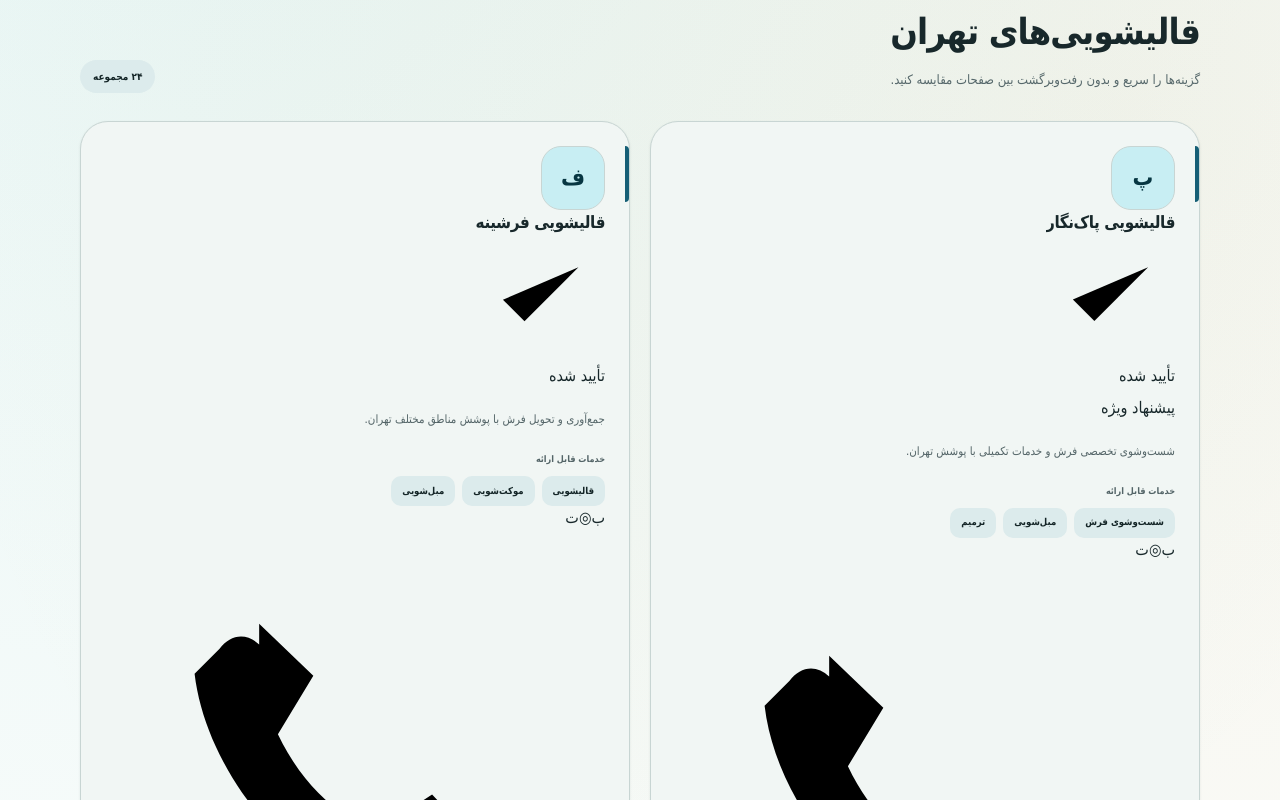
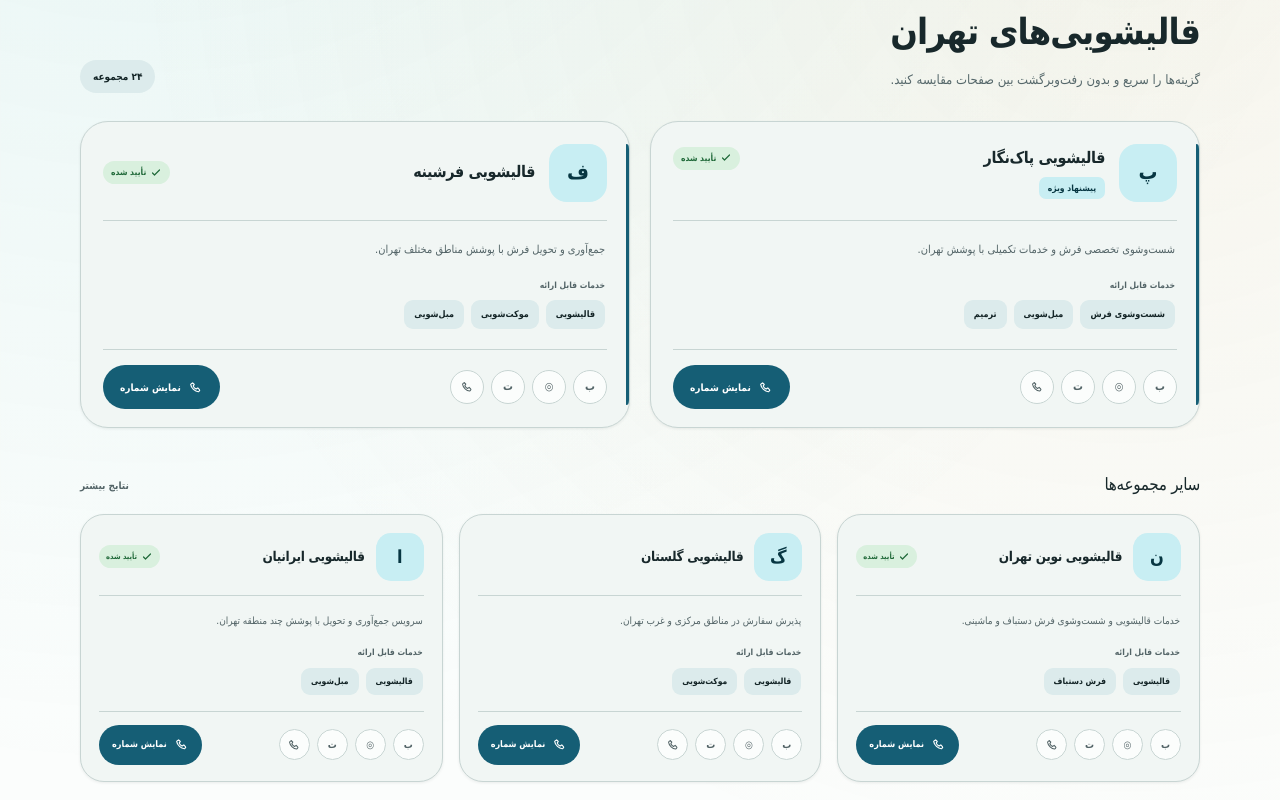
Before and after one commit to HoseinPirhadi/nextjs-boilerplate, a Next.js app: page / in a window 1280 px wide. Shown: the part 980-1780 px from the top of the page. Built offline with nearby package versions, Linux system fonts and the light colour scheme; a web font is replaced by a local one.

Commit message:
style: polish cleaner card hierarchy and spacing

```diff
--- a/app/header-glass.css
+++ b/app/header-glass.css
@@ -1,106 +1,59 @@
 /* Layered glass header using real backdrop surface */
-.m3-page {
-  background:
-    radial-gradient(circle at 12% 10%, rgba(22,166,161,.10), transparent 28%),
-    radial-gradient(circle at 88% 18%, rgba(199,155,67,.09), transparent 24%),
-    var(--m3-surface) !important;
-}
+.m3-page{background:radial-gradient(circle at 12% 10%,rgba(22,166,161,.10),transparent 28%),radial-gradient(circle at 88% 18%,rgba(199,155,67,.09),transparent 24%),var(--m3-surface)!important}
+.m3-hero{background:transparent!important}
+.site-header{position:relative!important;isolation:isolate!important;overflow:visible!important;background:transparent!important;border-color:rgba(255,255,255,.55)!important;box-shadow:0 18px 48px rgba(20,38,42,.14),inset 0 1px 0 rgba(255,255,255,.75)!important}
+.site-header::before{content:"";position:absolute;inset:0;height:200%;z-index:-1;pointer-events:none;backdrop-filter:blur(30px) saturate(165%);-webkit-backdrop-filter:blur(30px) saturate(165%);background:rgba(255,255,255,.18);mask-image:linear-gradient(to bottom,black 0% 50%,transparent 50% 100%);-webkit-mask-image:linear-gradient(to bottom,black 0% 50%,transparent 50% 100%)}
+.site-header::after{content:"";position:absolute;inset:0;pointer-events:none;border-radius:inherit;background:linear-gradient(120deg,rgba(255,255,255,.38),rgba(255,255,255,.08));z-index:-1}
+.site-header>*{position:relative;z-index:2}
+@media(max-width:900px){.site-header::before{backdrop-filter:blur(28px) saturate(160%);-webkit-backdrop-filter:blur(28px) saturate(160%)}}
 
-.m3-hero { background: transparent !important; }
+/* Cleaner cards — rebuilt hierarchy */
+.m3-featured-grid,.m3-cleaner-grid{display:grid;grid-template-columns:repeat(2,minmax(0,1fr));gap:20px}
+.m3-cleaner-card{position:relative;display:flex;flex-direction:column;min-width:0;min-height:0;padding:22px 22px 18px;overflow:hidden;border:1px solid var(--m3-outline-variant);border-radius:28px;background:var(--m3-surface-container-low);color:var(--m3-on-surface);box-shadow:0 1px 3px rgba(24,40,43,.07),0 8px 24px rgba(24,40,43,.04);transition:transform 180ms ease,box-shadow 180ms ease,border-color 180ms ease}
+.m3-cleaner-card:hover{transform:translateY(-2px);border-color:var(--m3-outline);box-shadow:0 4px 12px rgba(24,40,43,.10),0 16px 30px rgba(24,40,43,.06)}
+.m3-cleaner-card.is-featured{background:var(--m3-surface-container);border-color:rgba(21,94,117,.28)}
+.m3-cleaner-card.is-featured::before{content:"";position:absolute;inset-inline-start:0;top:22px;bottom:22px;width:3px;border-radius:0 99px 99px 0;background:var(--m3-primary)}
 
-.site-header {
-  position: relative !important;
-  isolation: isolate !important;
-  overflow: visible !important;
-  background: transparent !important;
-  border-color: rgba(255,255,255,.55) !important;
-  box-shadow:
-    0 18px 48px rgba(20,38,42,.14),
-    inset 0 1px 0 rgba(255,255,255,.75) !important;
-}
+.m3-cleaner-top{display:flex;align-items:center;gap:14px;min-width:0;padding-bottom:18px;border-bottom:1px solid var(--m3-outline-variant)}
+.m3-avatar{width:58px;height:58px;display:grid;place-items:center;flex:0 0 58px;border-radius:18px;background:var(--m3-primary-container);color:var(--m3-on-primary-container);font-size:21px;font-weight:900}
+.m3-cleaner-title{min-width:0;flex:1}
+.m3-cleaner-name-row{display:flex;align-items:center;gap:8px;min-width:0}
+.m3-cleaner-name-row h3{min-width:0;flex:1;margin:0;font-size:16px;line-height:1.55;font-weight:850;letter-spacing:-.025em;white-space:nowrap;overflow:hidden;text-overflow:ellipsis}
+.m3-verified{display:inline-flex;align-items:center;gap:4px;flex:0 0 auto;min-height:23px;padding:0 8px;border-radius:999px;background:var(--m3-success-container);color:var(--m3-success);font-size:8.5px;font-weight:850;white-space:nowrap}
+.m3-verified svg{width:12px;height:12px;fill:none;stroke:currentColor;stroke-width:2.4;stroke-linecap:round;stroke-linejoin:round}
+.m3-featured-label{display:inline-flex;margin-top:7px;min-height:22px;align-items:center;padding:0 9px;border-radius:7px;background:var(--m3-primary-container);color:var(--m3-on-primary-container);font-size:8.5px;font-weight:850}
 
-/* Real frosted glass layer */
-.site-header::before {
-  content: "";
-  position: absolute;
-  inset: 0;
-  height: 200%;
-  z-index: -1;
-  pointer-events: none;
+.m3-cleaner-content{padding:18px 2px 20px}
+.m3-cleaner-description{margin:0 0 18px;color:var(--m3-on-surface-variant);font-size:11px;line-height:2}
+.m3-cleaner-services{display:flex;flex-direction:column;gap:9px}
+.m3-field-label{color:var(--m3-on-surface-variant);font-size:8.5px;font-weight:850}
+.m3-chip-row{display:flex;flex-wrap:wrap;gap:7px}
+.m3-chip{min-height:29px;display:inline-flex;align-items:center;padding:0 10px;border-radius:9px;background:var(--m3-secondary-container);color:var(--m3-on-secondary-container);font-size:9px;font-weight:750}
 
-  backdrop-filter: blur(30px) saturate(165%);
-  -webkit-backdrop-filter: blur(30px) saturate(165%);
-
-  background: rgba(255,255,255,.18);
-
-  mask-image: linear-gradient(to bottom, black 0% 50%, transparent 50% 100%);
-  -webkit-mask-image: linear-gradient(to bottom, black 0% 50%, transparent 50% 100%);
-}
-
-.site-header::after {
-  content: "";
-  position: absolute;
-  inset: 0;
-  pointer-events: none;
-  border-radius: inherit;
-  background: linear-gradient(120deg, rgba(255,255,255,.38), rgba(255,255,255,.08));
-  z-index: -1;
-}
-
-.site-header > * {
-  position: relative;
-  z-index: 2;
-}
-
-@media (max-width: 900px) {
-  .site-header::before {
-    backdrop-filter: blur(28px) saturate(160%);
-    -webkit-backdrop-filter: blur(28px) saturate(160%);
-  }
-}
-
-/* Cleaner cards — Material 3, aligned layout */
-.m3-featured-grid,.m3-cleaner-grid{display:grid;grid-template-columns:repeat(2,minmax(0,1fr));gap:20px}
-.m3-cleaner-card{position:relative;display:flex;flex-direction:column;min-width:0;padding:24px;overflow:hidden;border:1px solid var(--m3-outline-variant);border-radius:28px;background:var(--m3-surface-container-low);color:var(--m3-on-surface);box-shadow:0 1px 3px rgba(24,40,43,.08),0 6px 18px rgba(24,40,43,.035);transition:box-shadow 180ms ease,transform 180ms ease,border-color 180ms ease}
-.m3-cleaner-card:hover{transform:translateY(-2px);border-color:var(--m3-outline);box-shadow:0 3px 8px rgba(24,40,43,.10),0 12px 28px rgba(24,40,43,.07)}
-.m3-cleaner-card.is-featured{background:var(--m3-surface-container);border-color:var(--m3-primary)}
-.m3-cleaner-card.is-featured::before{content:"";position:absolute;inset-inline-start:0;top:24px;width:4px;height:56px;border-radius:0 999px 999px 0;background:var(--m3-primary)}
-
-.m3-cleaner-head{display:flex;align-items:center;gap:16px;min-width:0}
-.m3-avatar{width:64px;height:64px;display:grid;place-items:center;flex:0 0 64px;border-radius:20px;border:1px solid var(--m3-outline-variant);background:var(--m3-primary-container);color:var(--m3-on-primary-container);font-size:23px;font-weight:900}
-.m3-cleaner-title{min-width:0;flex:1;display:flex;flex-direction:column;align-items:flex-start;gap:8px}
-.m3-badges{display:flex;align-items:center;flex-wrap:wrap;gap:6px;min-height:22px}
-.m3-badge{min-height:24px;display:inline-flex;align-items:center;gap:5px;padding:0 9px;border-radius:999px;font-size:9px;font-weight:850;white-space:nowrap}
-.m3-badge-primary{background:var(--m3-primary-container);color:var(--m3-on-primary-container)}
-.m3-badge-success{background:var(--m3-success-container);color:var(--m3-success)}
-.m3-badge-success svg{width:12px;height:12px;fill:none;stroke:currentColor;stroke-width:2.4;stroke-linecap:round;stroke-linejoin:round}
-.m3-cleaner-title h3{width:100%;margin:0;font-size:17px;line-height:1.5;letter-spacing:-.025em;white-space:nowrap;overflow:hidden;text-overflow:ellipsis}
-
-.m3-cleaner-body{display:flex;flex-direction:column;min-width:0;flex:1}
-.m3-cleaner-description{margin:20px 0 22px;color:var(--m3-on-surface-variant);font-size:11.5px;line-height:2}
-.m3-cleaner-services{display:flex;flex-direction:column;gap:9px}
-.m3-field-label{color:var(--m3-on-surface-variant);font-size:9px;font-weight:850}
-.m3-chip-row{display:flex;flex-wrap:wrap;gap:7px}
-.m3-chip{min-height:30px;display:inline-flex;align-items:center;padding:0 11px;border:0;border-radius:10px;background:var(--m3-secondary-container);color:var(--m3-on-secondary-container);font-size:9.5px;font-weight:750}
-
-.m3-cleaner-contact-row{display:flex;align-items:center;flex-wrap:wrap;gap:7px;margin-top:20px;padding-top:17px;border-top:1px solid var(--m3-outline-variant)}
-.m3-contact-item{min-height:30px;display:inline-flex;align-items:center;gap:6px;padding:0 9px;border:1px solid var(--m3-outline-variant);border-radius:999px;background:var(--m3-surface);color:var(--m3-on-surface-variant);font-size:8.5px;font-weight:750;white-space:nowrap}
-.m3-contact-item svg{width:13px;height:13px;fill:none;stroke:currentColor;stroke-width:1.8;stroke-linecap:round;stroke-linejoin:round}
-.m3-contact-dot{width:17px;height:17px;display:grid;place-items:center;flex:0 0 17px;border-radius:50%;background:var(--m3-secondary-container);color:var(--m3-primary);font-size:8px;font-weight:900}
-
-.m3-card-actions{margin-top:20px;padding-top:17px;border-top:1px solid var(--m3-outline-variant)}
-.m3-filled-button{width:100%;min-height:48px;display:inline-flex;align-items:center;justify-content:center;gap:8px;border:0;border-radius:999px;background:var(--m3-primary);color:#fff;font-size:11px;font-weight:850;cursor:pointer;box-shadow:none}
-.m3-filled-button svg{width:16px;height:16px;fill:none;stroke:currentColor;stroke-width:1.8;stroke-linecap:round;stroke-linejoin:round}
+.m3-cleaner-footer{display:flex;align-items:center;gap:12px;margin-top:auto;padding-top:15px;border-top:1px solid var(--m3-outline-variant)}
+.m3-contact-row{display:flex;align-items:center;gap:7px;flex:1;min-width:0}
+.m3-contact-icon{width:34px;height:34px;display:grid;place-items:center;flex:0 0 34px;border:1px solid var(--m3-outline-variant);border-radius:50%;background:var(--m3-surface);color:var(--m3-on-surface-variant);font-size:11px;font-weight:900}
+.m3-contact-icon svg{width:14px;height:14px;fill:none;stroke:currentColor;stroke-width:1.8;stroke-linecap:round;stroke-linejoin:round}
+.m3-filled-button{min-height:44px;padding:0 17px;display:inline-flex;align-items:center;justify-content:center;gap:7px;border:0;border-radius:999px;background:var(--m3-primary);color:#fff;font-size:10px;font-weight:850;white-space:nowrap;cursor:pointer;box-shadow:none}
+.m3-filled-button svg{width:15px;height:15px;fill:none;stroke:currentColor;stroke-width:1.8;stroke-linecap:round;stroke-linejoin:round}
 
 .m3-subhead{display:flex;align-items:center;justify-content:space-between;gap:18px;margin:44px 0 16px}
 .m3-subhead h3{margin:0;font-size:17px;letter-spacing:-.02em}
 .m3-subhead span{color:var(--m3-on-surface-variant);font-size:10px;font-weight:750}
 .m3-cleaner-grid{grid-template-columns:repeat(3,minmax(0,1fr));gap:16px}
-.m3-cleaner-grid .m3-cleaner-card{padding:20px;border-radius:24px}
-.m3-cleaner-grid .m3-avatar{width:52px;height:52px;flex-basis:52px;border-radius:16px;font-size:19px}
-.m3-cleaner-grid .m3-cleaner-title h3{font-size:14px}
-.m3-cleaner-grid .m3-cleaner-description{margin:17px 0 19px;font-size:10.5px}
-.m3-cleaner-grid .m3-cleaner-contact-row{margin-top:17px}
-.m3-cleaner-grid .m3-card-actions{margin-top:17px}
-@media(max-width:900px){.m3-featured-grid,.m3-cleaner-grid{grid-template-columns:1fr 1fr}}
-@media(max-width:640px){.m3-featured-grid,.m3-cleaner-grid{grid-template-columns:1fr;gap:12px}.m3-cleaner-card{padding:20px;border-radius:24px}.m3-cleaner-card.is-featured::before{top:20px;height:52px}.m3-cleaner-title h3{white-space:normal}}
+.m3-cleaner-grid .m3-cleaner-card{padding:18px 18px 16px;border-radius:24px}
+.m3-cleaner-grid .m3-cleaner-card.is-featured::before{top:18px;bottom:18px}
+.m3-cleaner-grid .m3-cleaner-top{gap:11px;padding-bottom:14px}
+.m3-cleaner-grid .m3-avatar{width:48px;height:48px;flex-basis:48px;border-radius:15px;font-size:18px}
+.m3-cleaner-grid .m3-cleaner-name-row h3{font-size:13.5px}
+.m3-cleaner-grid .m3-verified{font-size:7.5px;padding:0 7px}
+.m3-cleaner-grid .m3-featured-label{font-size:7.5px}
+.m3-cleaner-grid .m3-cleaner-content{padding:15px 1px 16px}
+.m3-cleaner-grid .m3-cleaner-description{font-size:10px;margin-bottom:15px}
+.m3-cleaner-grid .m3-chip{min-height:27px;font-size:8.5px}
+.m3-cleaner-grid .m3-cleaner-footer{padding-top:13px}
+.m3-cleaner-grid .m3-contact-icon{width:31px;height:31px;flex-basis:31px;font-size:10px}
+.m3-cleaner-grid .m3-filled-button{min-height:40px;padding:0 13px;font-size:9px}
+
+@media(max-width:900px){.m3-featured-grid,.m3-cleaner-grid{grid-template-columns:1fr 1fr}.m3-cleaner-name-row{align-items:flex-start;flex-direction:column;gap:5px}}
+@media(max-width:640px){.m3-featured-grid,.m3-cleaner-grid{grid-template-columns:1fr;gap:12px}.m3-cleaner-card{padding:19px 18px 16px;border-radius:24px}.m3-cleaner-top{padding-bottom:16px}.m3-cleaner-name-row{flex-direction:row;align-items:center}.m3-cleaner-name-row h3{white-space:normal}.m3-cleaner-footer{gap:9px}.m3-contact-icon{width:32px;height:32px;flex-basis:32px}.m3-filled-button{padding:0 14px}}
```
